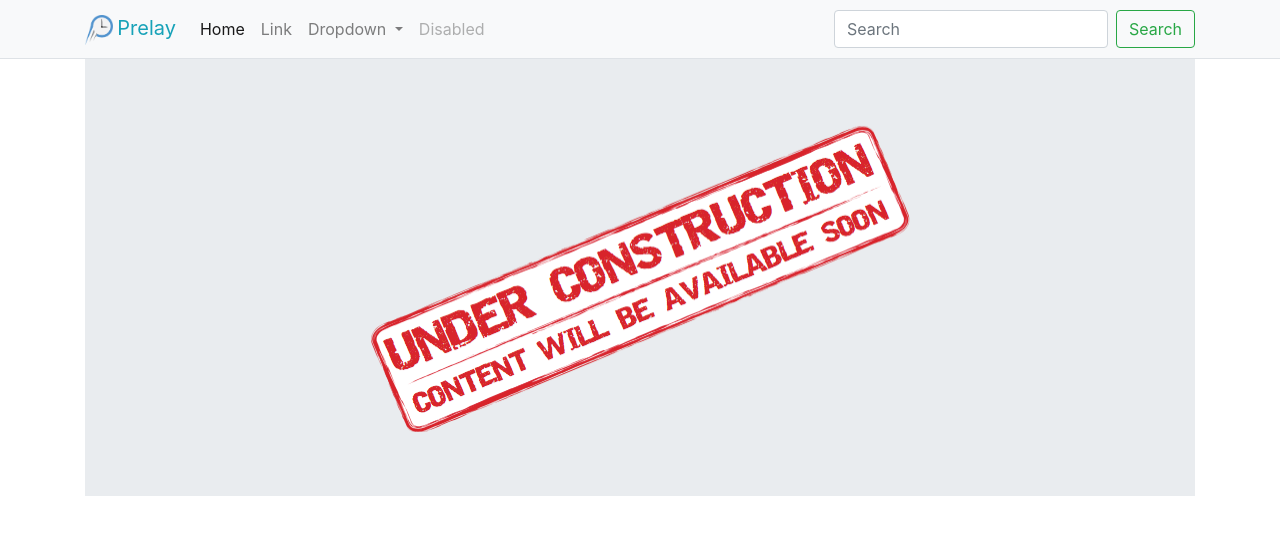
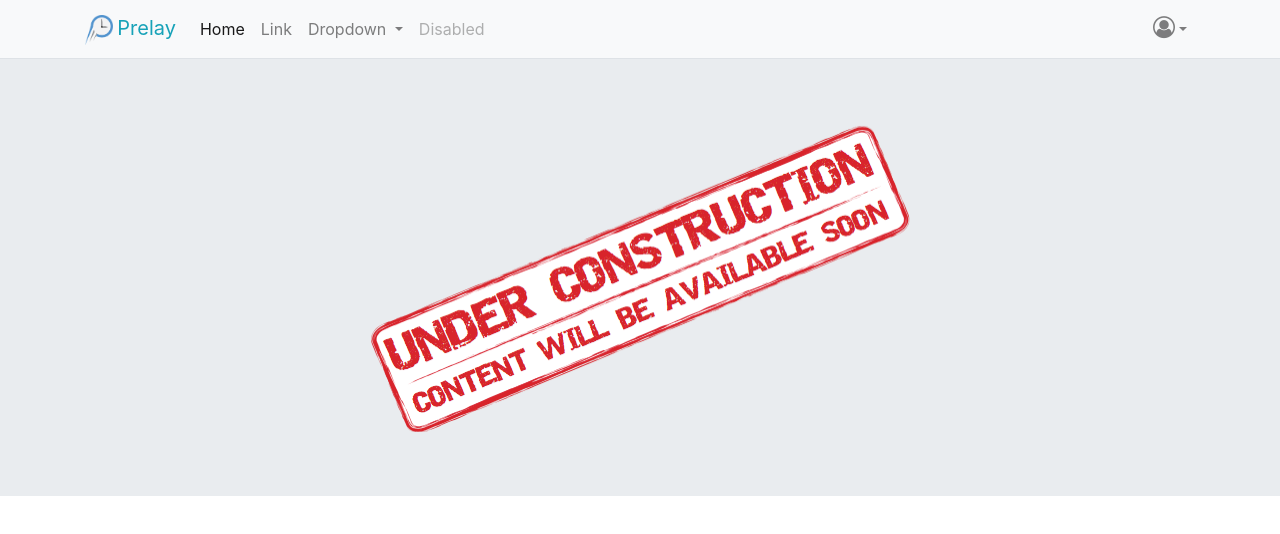
Before and after one commit to subhashjha35/prelay-frontend, an Angular app: page / in a window 1280 px wide. Shown: the top 534 px of the page. Built offline with nearby package versions, Linux system fonts and the light colour scheme.

Commit message:
2nd Commit. Added Construction logo

```diff
--- a/angular.json
+++ b/angular.json
@@ -24,7 +24,8 @@
             ],
             "styles": [
               "src/styles.css",
-              "node_modules/bootstrap/dist/css/bootstrap.min.css"
+              "node_modules/bootstrap/dist/css/bootstrap.min.css",
+              "node_modules/font-awesome/css/font-awesome.css"
             ],
             "scripts": [
               "node_modules/jquery/dist/jquery.min.js",
--- a/package.json
+++ b/package.json
@@ -25,6 +25,7 @@
     "@angular/router": "^6.1.0",
     "bootstrap": "^4.1.3",
     "core-js": "^2.5.4",
+    "font-awesome": "^4.7.0",
     "jquery": "^3.3.1",
     "popper.js": "^1.14.4",
     "rxjs": "~6.2.0",
--- a/src/app/app.component.html
+++ b/src/app/app.component.html
@@ -1,9 +1,9 @@
 <app-header></app-header>
 
-<div class="container">
-    <div class="jumbotron rounded-0">
-        <div class="text-center col-md-12">
-            <img src="assets/imgs/under_construction.png" class="img-fluid text-center">
+<div class="container-fluid">
+    <div class="row">
+        <div class="jumbotron col-md-12 text-center rounded-0">
+            <img src="assets/imgs/under_construction.png" class="img-fluid">
         </div>
     </div>
 </div>
--- a/src/app/header/header.component.html
+++ b/src/app/header/header.component.html
@@ -31,10 +31,17 @@
           <a class="nav-link disabled" href="#">Disabled</a>
         </li>
       </ul>
-      <form class="form-inline my-2 my-lg-0">
-        <input class="form-control mr-sm-2" type="search" placeholder="Search" aria-label="Search">
-        <button class="btn btn-outline-success my-2 my-sm-0" type="submit">Search</button>
-      </form>
+      <ul class="navbar-nav ml-auto">
+        <li class="nav-item dropdown">
+          <a href="#" class="nav-link dropdown-toggle" id="navbarDropdown1" role="button" data-toggle="dropdown" aria-haspopup="true" aria-expanded="false">
+            <i class="fa fa-user-circle-o" style="font-size:22px" aria-hidden="true"></i>
+          </a>
+          <div class="dropdown-menu" aria-labelledby="navbarDropdown">
+            <a class="dropdown-item" href="#">Login</a>
+            <a class="dropdown-item" href="#">Register</a>
+          </div>
+        </li>
+      </ul>
     </div>
   </div>
 </nav>
```
Also changed, not shown: 1 other file (tests, documents, lock files or other folders).
